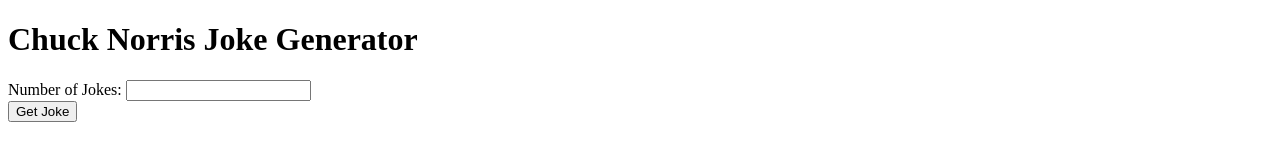
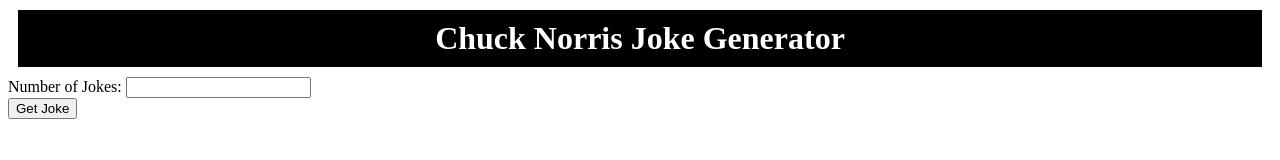
Before and after one commit to Saurav-Shrivastav/Chuck-Norris-Joke-Generator, a plain HTML site: page index.html in a window 1280 px wide. Drawn offline with Linux system fonts and the light colour scheme.

Commit message:
stylised the heading

```diff
--- a/css/style.css
+++ b/css/style.css
@@ -0,0 +1,12 @@
+heading{
+  text-align: center;
+  margin: auto;
+  font-weight: bold;
+}
+
+h1{
+  background: black;
+  color: white;
+  padding: 10px;
+  margin: 10px;
+}
```
Also changed, not shown: index.html (+1 -1 lines).
